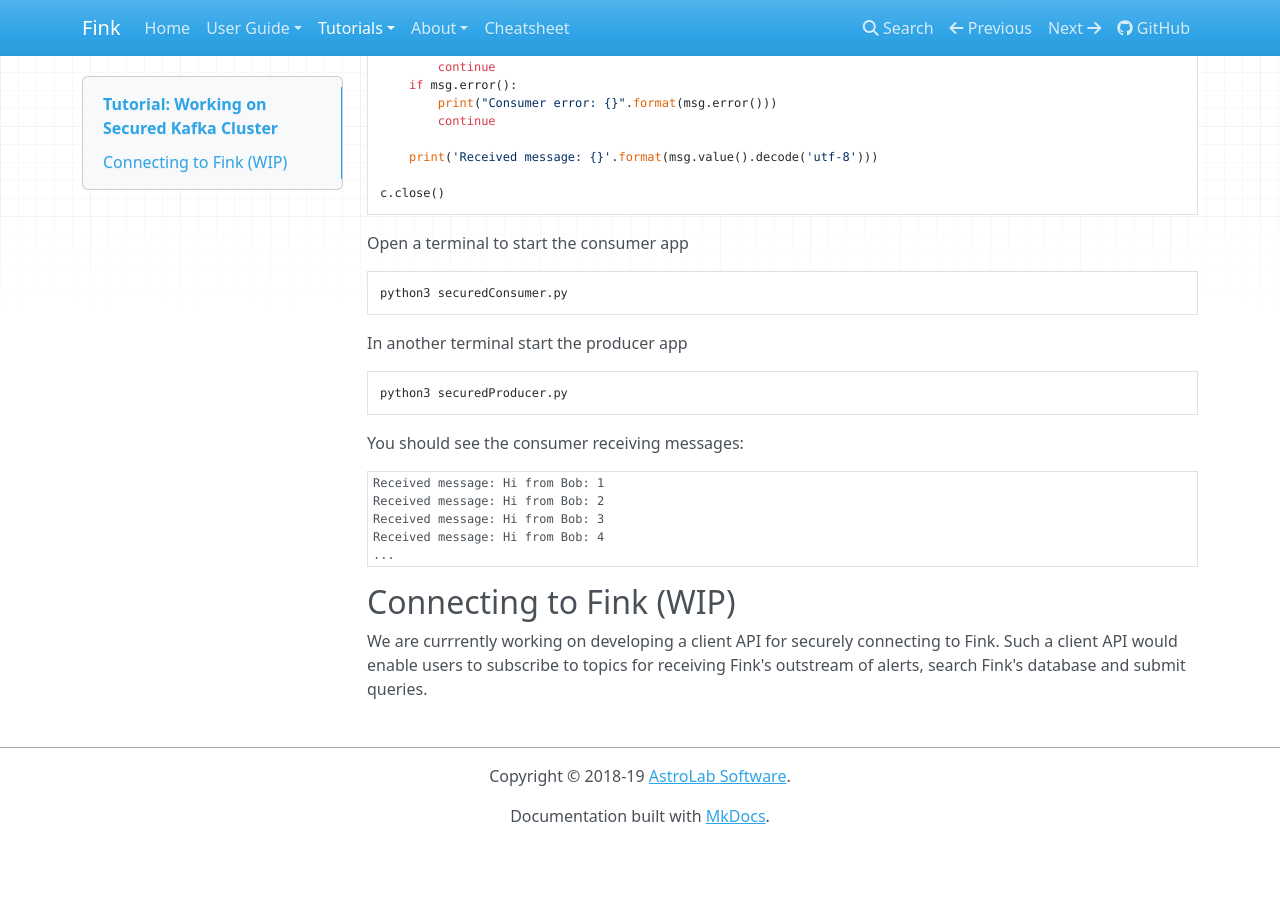
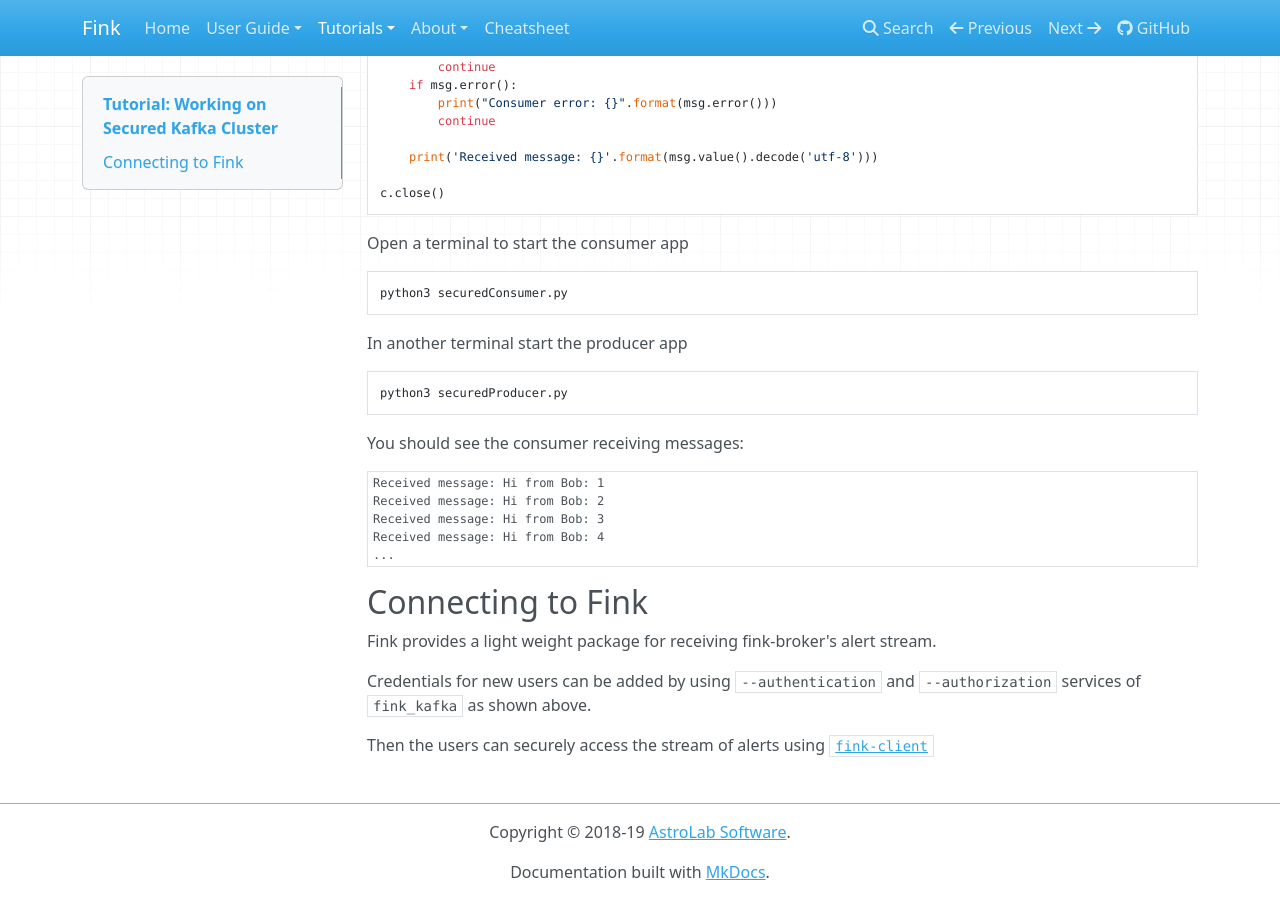
Before and after one commit to astrolabsoftware/fink, an MkDocs documentation site: the page built from docs/tutorials/secured_kafka.md, in a window 1280 px wide and 900 px high, scrolled down 2831 px. Built offline with MkDocs 1.6.1, drawn with Linux system fonts in a browser that asks for light colours; nearby versions of some CDN libraries; before the commit the page ends 3675 px from its top, so only the background shows below that.

Commit message:
update doc with link to fink-client

````diff
--- a/docs/tutorials/secured_kafka.md
+++ b/docs/tutorials/secured_kafka.md
@@ -169,7 +169,9 @@ Received message: Hi from Bob: 3
 Received message: Hi from Bob: 4
 ...
 ```
-## Connecting to Fink (WIP)
-We are currrently working on developing a client API for securely connecting
-to Fink. Such a client API would enable users to subscribe to topics for receiving
-Fink's outstream of alerts, search Fink's database and submit queries.
+## Connecting to Fink
+Fink provides a light weight package for receiving fink-broker's alert stream.
+
+Credentials for new users can be added by using `--authentication` and `--authorization` services of `fink_kafka` as shown above.
+
+Then the users can securely access the stream of alerts using [`fink-client`](https://github.com/astrolabsoftware/fink-client)
````
